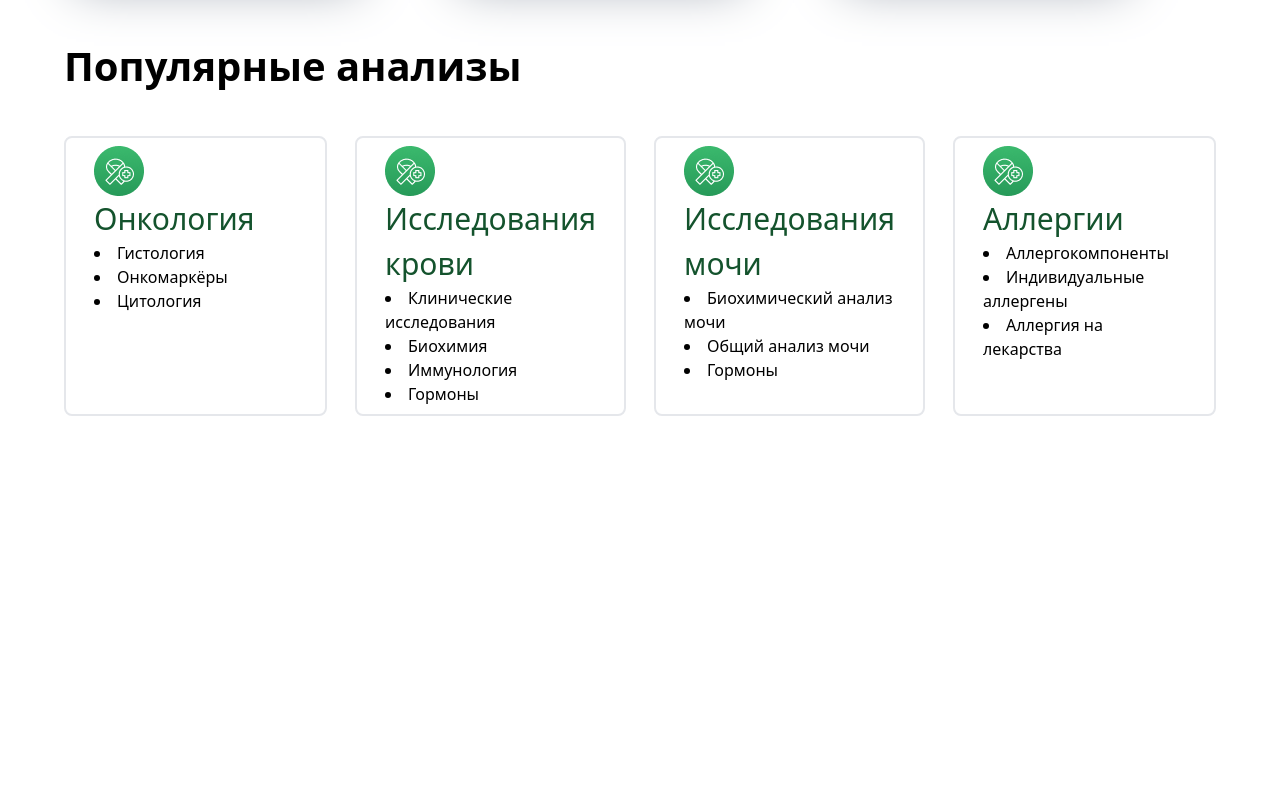
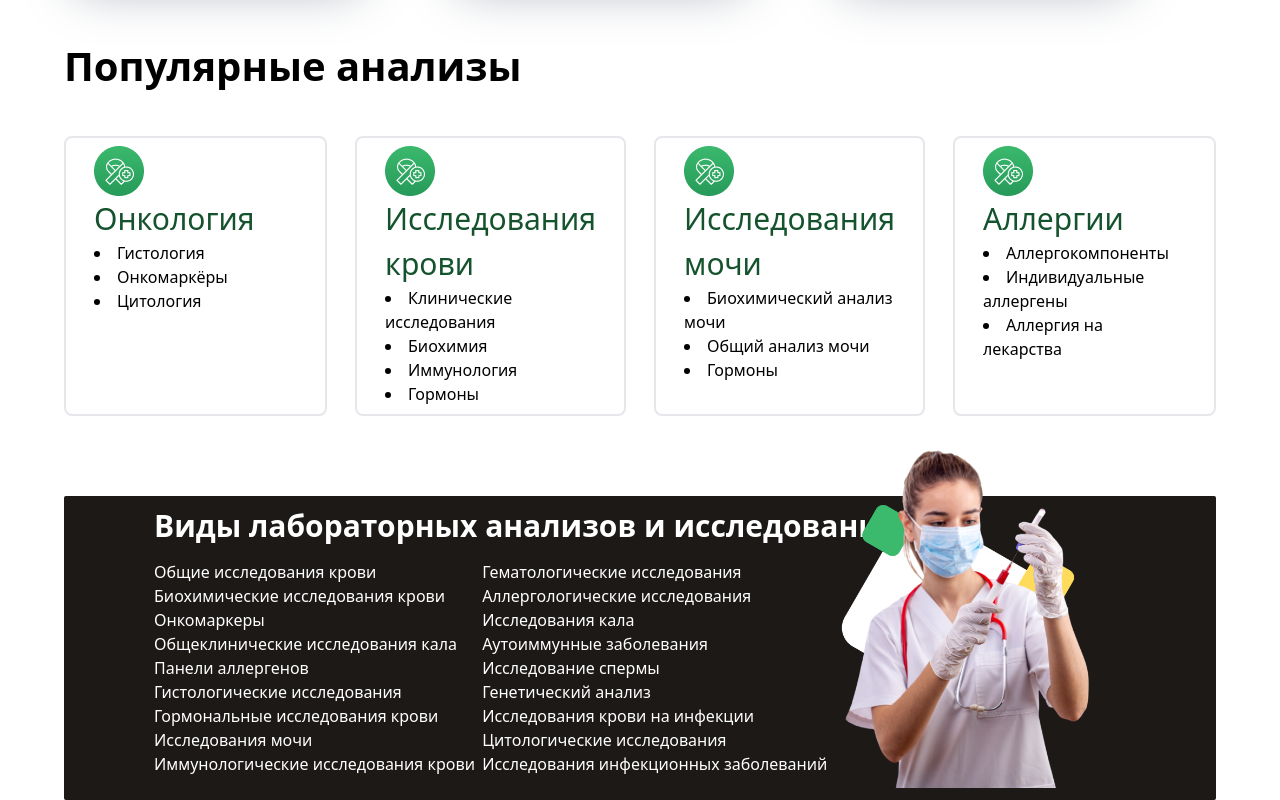
Before and after one commit to Azamjon09/exsem, a website: page src/index.html in a window 1280 px wide. Shown: the part 1047-1847 px from the top of the page. Before the commit the page ends 1463 px from the top, so only its background shows below. Drawn offline with Linux system fonts and the light colour scheme.

Commit message:
section5

```diff
--- a/src/index.html
+++ b/src/index.html
@@ -142,7 +142,43 @@
            </div>
         </article>
     </section>
- <section></section>
+ <section class="w-[90%] m-auto mt-20 bg-stone-900 rounded-sm   lg:py-3 lg:px-[90px] py-[10px] px-3">
+    <h1 class="text-3xl font-bold mb-4 text-white">Виды лабораторных анализов и исследований</h1>
+
+  <div class="flex justify-between rext-white">
+    <div>
+      <ul class="text-white">
+        <li>Общие исследования крови</li>
+        <li>Биохимические исследования крови</li>
+        <li>Онкомаркеры</li>
+        <li>Общеклинические исследования кала</li>
+        <li>Панели аллергенов</li>
+        <li>Гистологические исследования</li>
+        <li>Гормональные исследования крови</li>
+        <li>Исследования мочи</li>
+        <li>Иммунологические исследования крови</li>
+      </ul>
+    </div>
+    <div>
+      <ul class="text-white">
+        <li>Гематологические исследования</li>
+        <li>Аллергологические исследования</li>
+        <li>Исследования кала</li>
+        <li>Аутоиммунные заболевания</li>
+        <li>Исследование спермы</li>
+        <li>Генетический анализ</li>
+        <li>Исследования крови на инфекции</li>
+        <li>Цитологические исследования</li>
+        <li>Исследования инфекционных заболеваний</li>
+      </ul>
+    </div>
+  <div class="mt-[-120px] w-[30%] lg:block hidden ">
+    <img class="w-[90%]" src="./imgho/Group 1895.png" alt="">
+  </div>
+  </div>
+</div>
+
+ </section>
   </header>
   </h1>
 </body>
```
Also changed, not shown: src/output.css.
